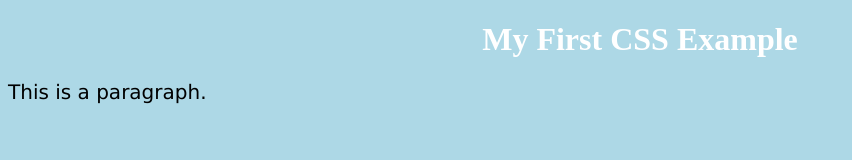
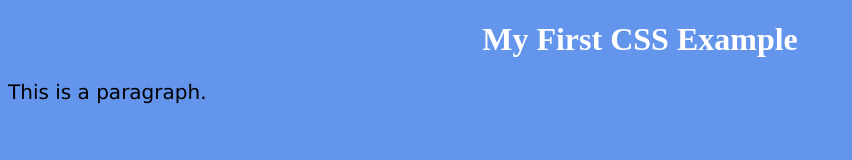
Before and after one commit to Stiawan-Whaone/Stiawan-Whaone.github.io, a plain HTML site: page index.html in a window 1280 px wide. Shown: the whole page, without its empty margins (0-852 px from the left). Drawn offline with Linux system fonts and the light colour scheme.

Commit message:
Update index.html

```diff
--- a/index.html
+++ b/index.html
@@ -3,7 +3,7 @@
 <head>
 <style>
 body {
-  background-color: lightblue;
+  background-color: #6495ED;
 }
 
 h1 {
```
